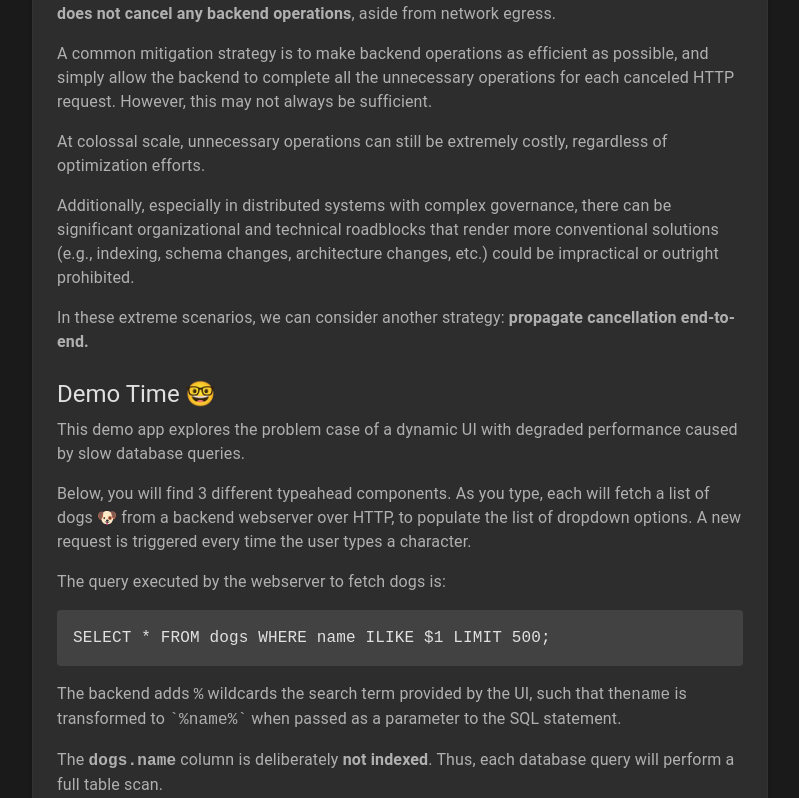
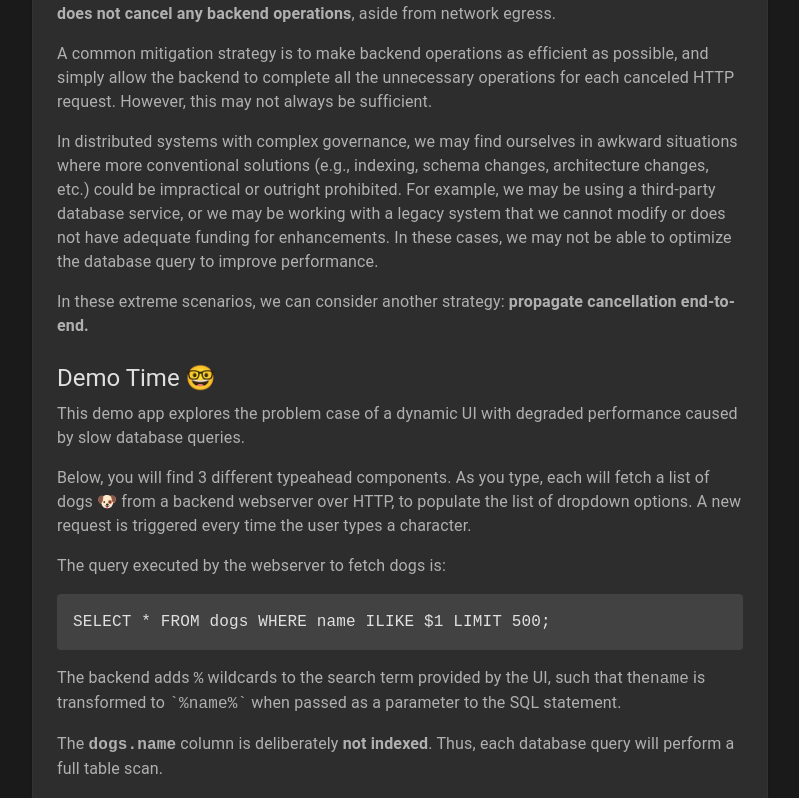
Before and after one commit to d5732/cancelable-request-e2e-demo, a React (Vite) app in the folder frontend/: page / in a window 1280 px wide. Shown: the part 722-1520 px from the top of the page, without its empty margins (240-1039 px from the left). Built offline with nearby package versions, Linux system fonts and the light colour scheme.

Commit message:
verbiage

```diff
--- a/frontend/src/App.tsx
+++ b/frontend/src/App.tsx
@@ -86,7 +86,7 @@ function App() {
               throttling of concurrent same-origin connections
             </b>
             . And, while AbortController does help the frontend cancel requests,{" "}
-            <b>does not cancel any backend operations</b>, aside from network
+            <b>it does not cancel any backend operations</b>, aside from network
             egress.
           </P>
           <P sx={{ mb: 2 }}>
@@ -96,15 +96,14 @@ function App() {
             this may not always be sufficient.
           </P>
           <P sx={{ mb: 2 }}>
-            At colossal scale, unnecessary operations can still be extremely
-            costly, regardless of optimization efforts.
-          </P>
-          <P sx={{ mb: 2 }}>
-            Additionally, especially in distributed systems with complex
-            governance, there can be significant organizational and technical
-            roadblocks that render more conventional solutions (e.g., indexing,
-            schema changes, architecture changes, etc.) could be impractical or
-            outright prohibited.
+            In distributed systems with complex governance, we may find
+            ourselves in awkward situations where more conventional solutions
+            (e.g., indexing, schema changes, architecture changes, etc.) could
+            be impractical or outright prohibited. For example, we may be using
+            a third-party database service, or we may be working with a legacy
+            system that we cannot modify or does not have adequate funding for
+            enhancements. In these cases, we may not be able to optimize the
+            database query to improve performance.
           </P>
           <P>
             In these extreme scenarios, we can consider another strategy:{" "}
@@ -141,8 +140,8 @@ function App() {
             SELECT * FROM dogs WHERE name ILIKE $1 LIMIT 500;
           </Typography>
           <P sx={{ mb: 2 }}>
-            The backend adds <code>%</code> wildcards the search term provided
-            by the UI, such that the
+            The backend adds <code>%</code> wildcards to the search term
+            provided by the UI, such that the
             <code>name</code> is transformed to <code>`%name%`</code> when
             passed as a parameter to the SQL statement.
           </P>
@@ -465,6 +464,24 @@ function App() {
             cancellation to achieve the performance benefits. Consider using a
             dedicated connection pool for cancellations.
           </P>
+
+          <H3>Scaling Concerns</H3>
+          <P sx={{ mb: 2 }}>
+            The implementation would need to change if you need to deal with
+            sharded databases. You may also find that, when combined with more
+            complex architecture of sharded database, this approach is too
+            cumbersome. The complexity increases when you need to think about
+            propagating query cancellation to the correct database shard, for
+            example.
+          </P>
+          <P>
+            Additionally, if you are using a distributed database, you may not
+            really be worried so much. The fact that you're sharding your
+            database hopefully indicates that your architecture is under
+            competent control. Thus, you may not be bound by the constraints
+            described here, which would justify implementing end-to-end
+            cancellation.
+          </P>
         </div>
       </div>
     </ThemeProvider>
```
Also changed, not shown: 1 other file (tests, documents, lock files or other folders).
